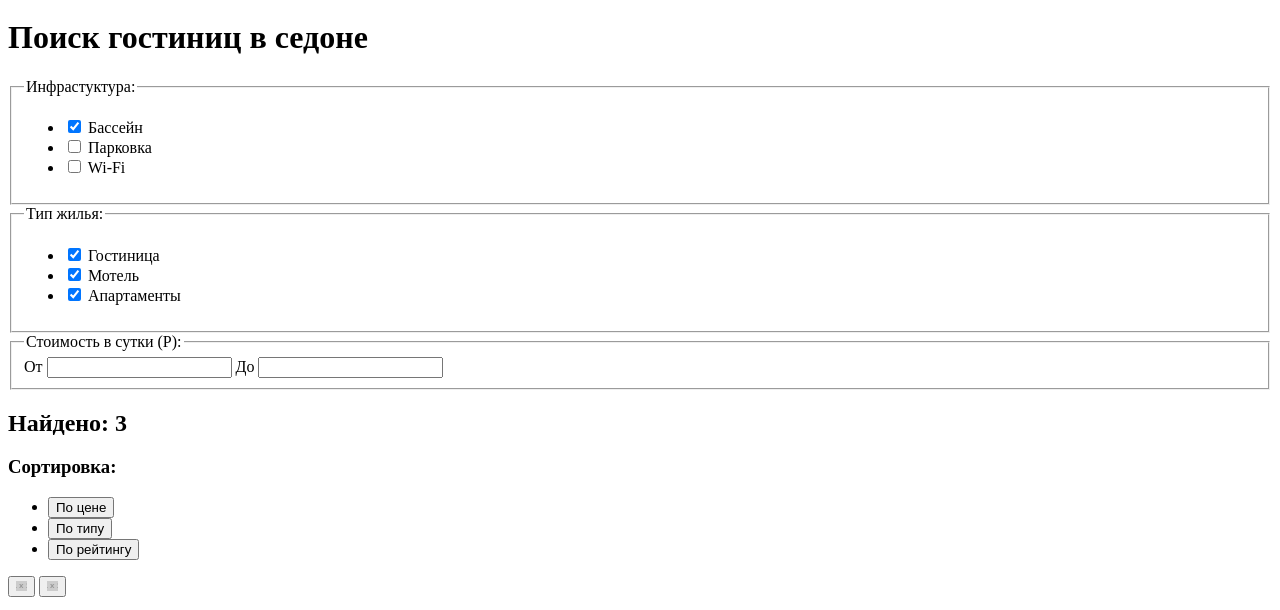
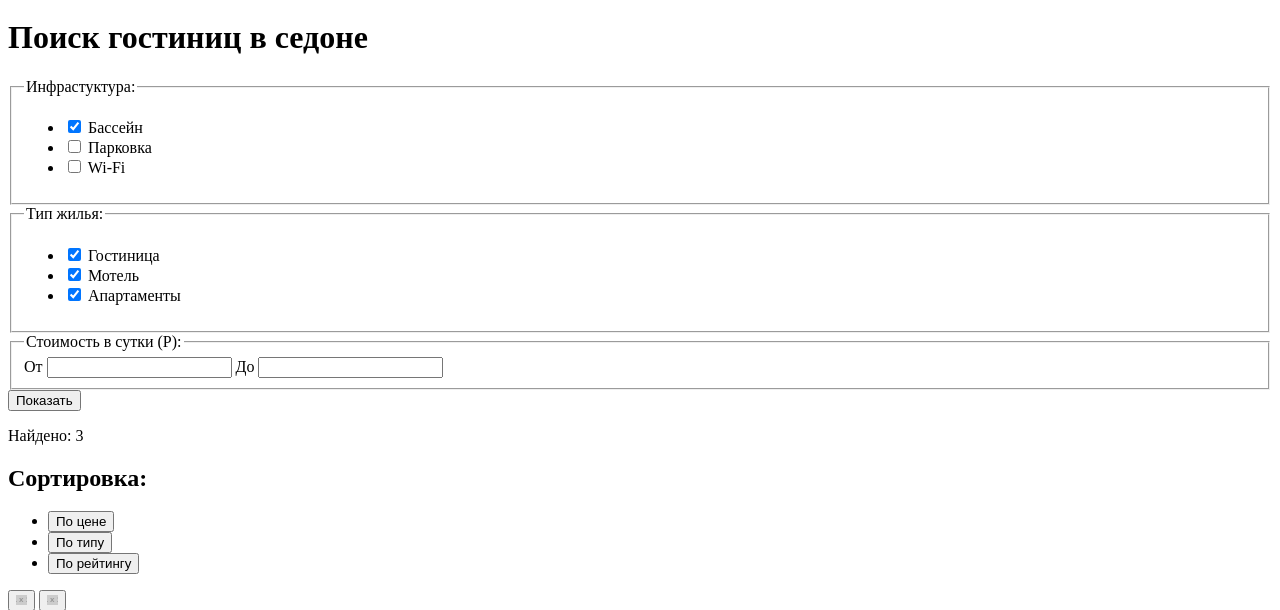
Before and after one commit to maxinflame/1655905-sedona-30, a plain HTML site: page catalog.html in a window 1280 px wide. Shown: the part 172-782 px from the top of the page. Drawn offline with Linux system fonts and the light colour scheme; placeholder pictures from the web are drawn by us.

Commit message:
Исправляет разметку внутренней страницы

```diff
--- a/catalog.html
+++ b/catalog.html
@@ -61,11 +61,12 @@
   				<label for="max-price">До</label>
   				<input type="number" name="max-price" id="max-price">
   			</fieldset>
+  			<button type="submit">Показать</button>
   		</form>
   		<section>
   			<header>
-  				<h2>Найдено: 3</h2>
-  				<h3>Сортировка:</h3>
+  				<p>Найдено: 3</p>
+  				<h2>Сортировка:</h2>
   				<ul>
   					<li><button type="button">По цене</button></li>
   					<li><button type="button">По типу</button></li>
```
